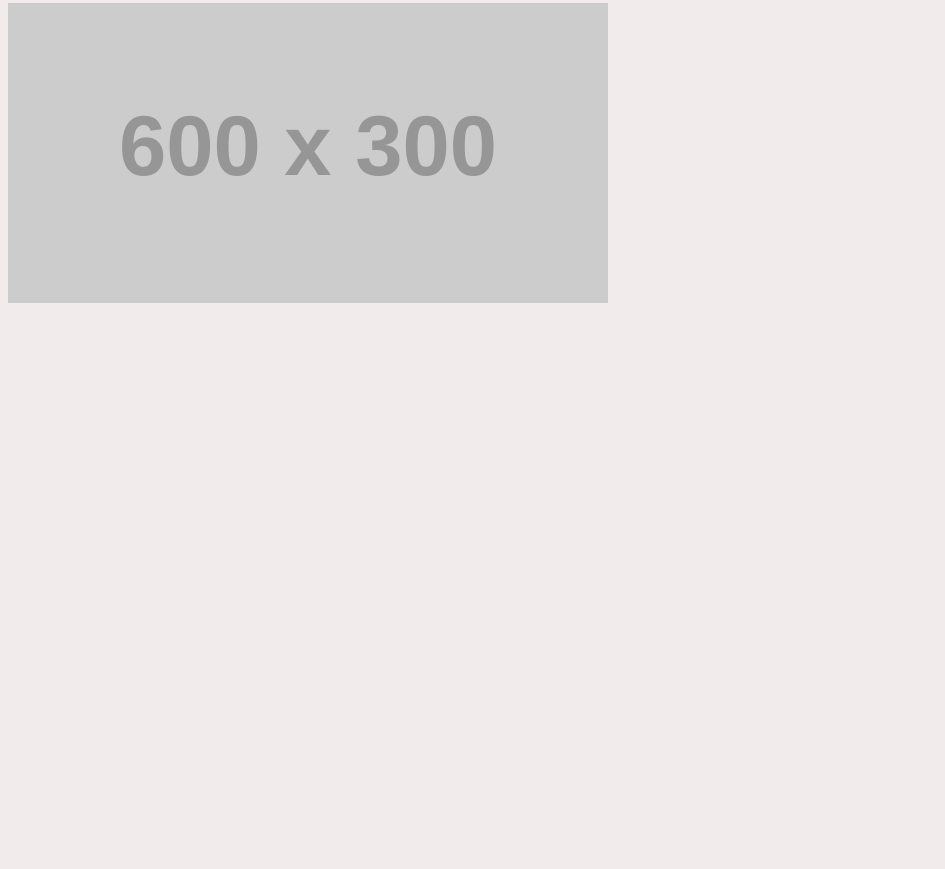
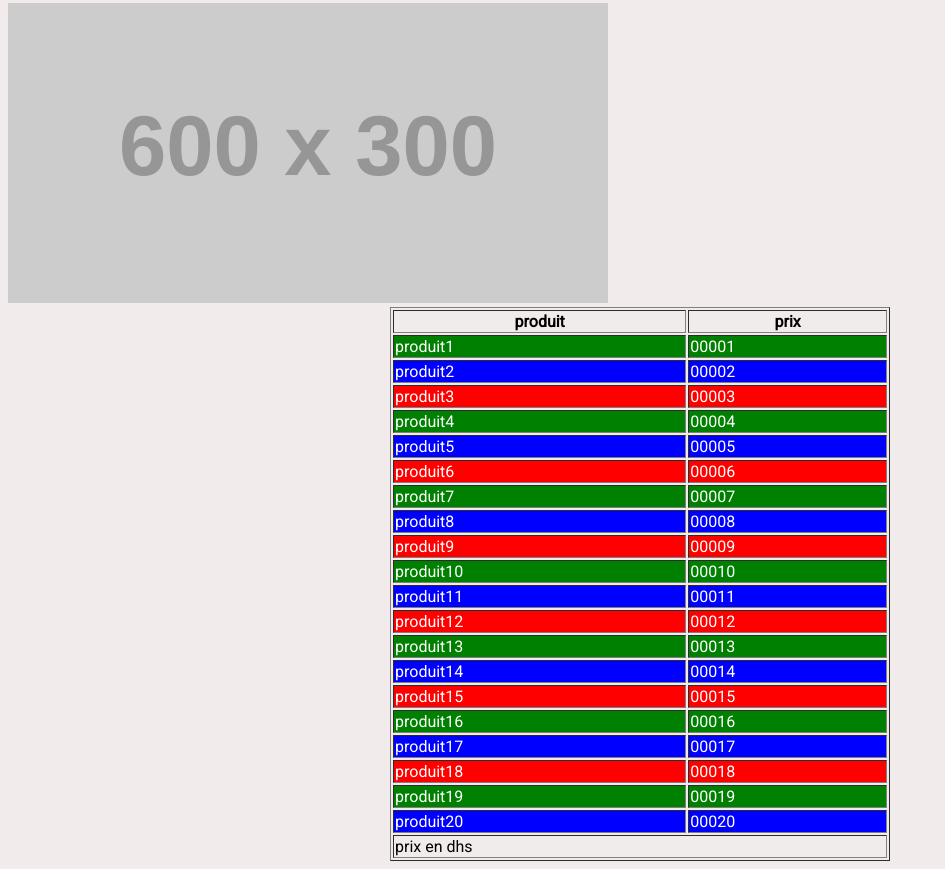
Before and after one commit to medharik/ifiaglicence, a plain HTML site: page css1/index.html in a window 1280 px wide. Shown: the part 1876-2745 px from the top of the page, without its empty margins (0-945 px from the left). Before the commit the page ends 2191 px from the top, so only its background shows below. Drawn offline with Linux system fonts and the light colour scheme; placeholder pictures from the web are drawn by us; a web font is replaced by a local one.

Commit message:
selecteur css

```diff
--- a/css1/index.html
+++ b/css1/index.html
@@ -49,7 +49,7 @@
    <span class="important"> Lorem, ipsum dolor sit amet consectetur adipisicing elit. Fugiat adipisci eligendi voluptatibus placeat alias exercitationem praesentium vitae sequi dicta natus ratione non, dolor quisquam fugit earum quaerat in? Sapiente, modi!</span> Numquam veritatis laudantium ab fugiat, obcaecati nisi quis eos aliquam laborum explicabo quia id doloremque ut assumenda nihil cum exercitationem vero ipsa ipsum est omnis incidunt consequuntur! Esse, maiores laboriosam!
 </p>
 
-<ul class="parent">
+<ul class="parent b xy">
     <li>Accueil    </li>
     <li>
         nos services
@@ -70,6 +70,103 @@
 <br>
 <hr>
 <img src="https://placehold.it/600x300" alt="">
+
+<table border="1">
+    <thead>
+        <tr>
+            <th>produit</th>
+            <th>prix</th>
+        </tr>
+    </thead>
+    <tbody>
+        <tr>
+            <td>produit1</td>
+            <td>00001</td>
+        </tr>
+        <tr>
+            <td>produit2</td>
+            <td>00002</td>
+        </tr>
+        <tr>
+            <td>produit3</td>
+            <td>00003</td>
+        </tr>
+        <tr>
+            <td>produit4</td>
+            <td>00004</td>
+        </tr>
+        <tr>
+            <td>produit5</td>
+            <td>00005</td>
+        </tr>
+        <tr>
+            <td>produit6</td>
+            <td>00006</td>
+        </tr>
+        <tr>
+            <td>produit7</td>
+            <td>00007</td>
+        </tr>
+        <tr>
+            <td>produit8</td>
+            <td>00008</td>
+        </tr>
+        <tr>
+            <td>produit9</td>
+            <td>00009</td>
+        </tr>
+        <tr>
+            <td>produit10</td>
+            <td>00010</td>
+        </tr>
+        <tr>
+            <td>produit11</td>
+            <td>00011</td>
+        </tr>
+        <tr>
+            <td>produit12</td>
+            <td>00012</td>
+        </tr>
+        <tr>
+            <td>produit13</td>
+            <td>00013</td>
+        </tr>
+        <tr>
+            <td>produit14</td>
+            <td>00014</td>
+        </tr>
+        <tr>
+            <td>produit15</td>
+            <td>00015</td>
+        </tr>
+        <tr>
+            <td>produit16</td>
+            <td>00016</td>
+        </tr>
+        <tr>
+            <td>produit17</td>
+            <td>00017</td>
+        </tr>
+        <tr>
+            <td>produit18</td>
+            <td>00018</td>
+        </tr>
+        <tr>
+            <td>produit19</td>
+            <td>00019</td>
+        </tr>
+        <tr>
+            <td>produit20</td>
+            <td>00020</td>
+        </tr>
+    </tbody>
+    <tfoot>
+        <tr>
+            <td colspan="2">prix en dhs</td>
+        </tr>
+    </tfoot>
+</table>
+
 </body>
 
 </html>
--- a/css1/style.css
+++ b/css1/style.css
@@ -107,3 +107,20 @@ li > a[data-nom=test]{
     font-size: 3em;
 
 }
+img + table{
+    margin: 0 auto;
+width: 500px;
+}
+img + table tbody tr:nth-child(3n){
+    background: red;
+    color: white;
+}
+img + table tbody tr:nth-child(3n+1){
+    background: green;
+    color: white;
+}
+
+img + table tbody tr:nth-child(3n+2){
+    background: blue;
+    color: white;
+}
```
